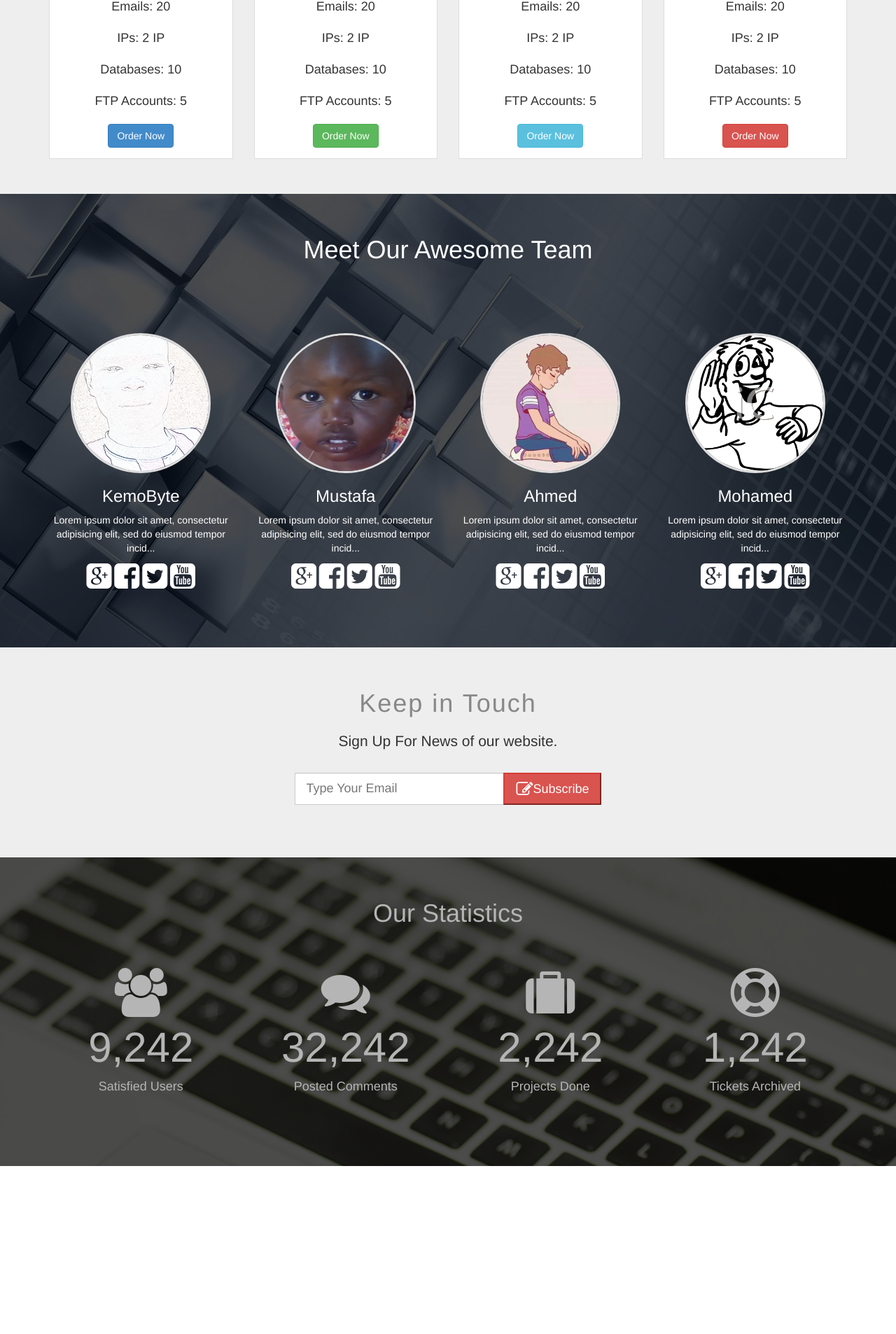
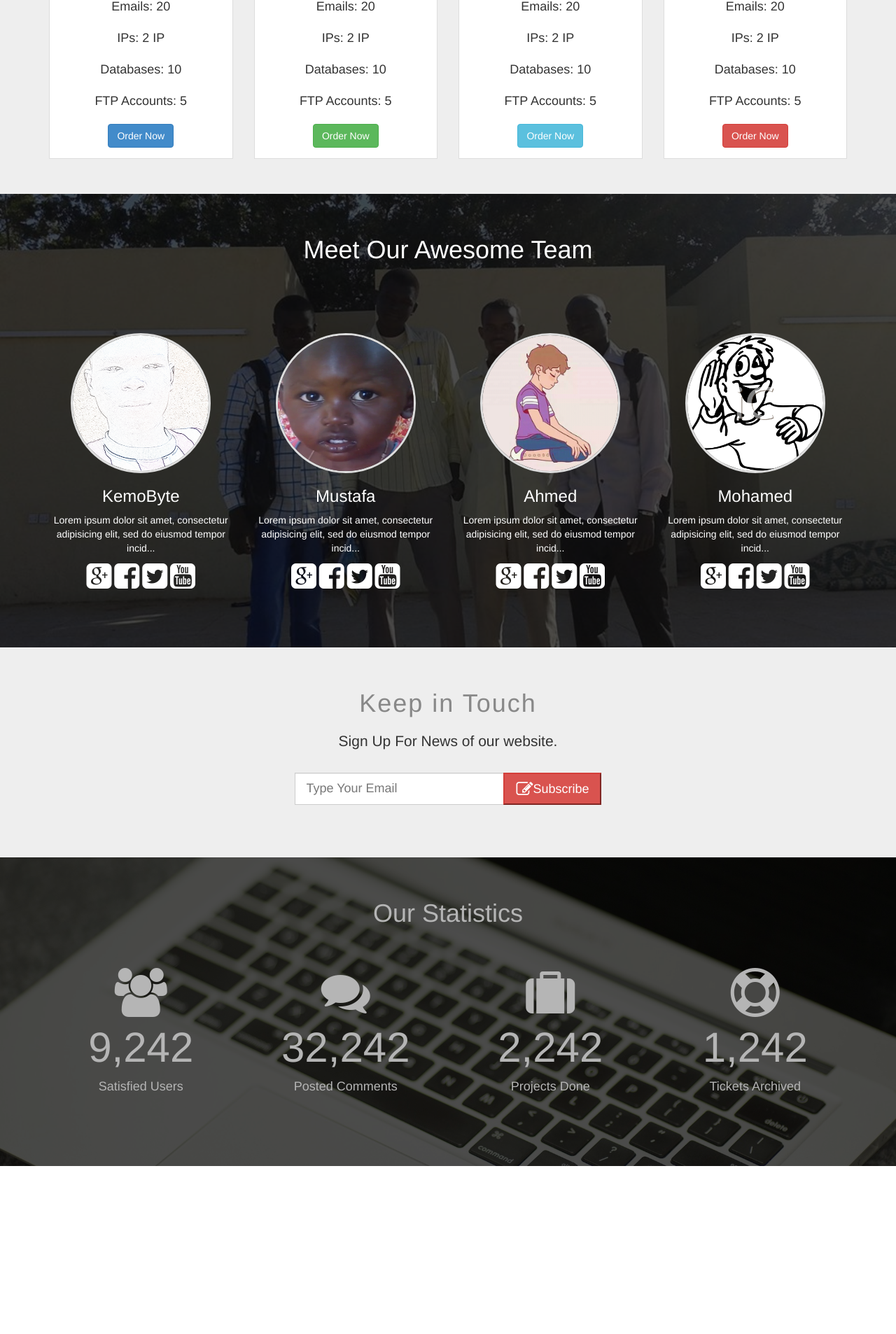
Before and after one commit to Kemo-Byte/bootstrap3, a PHP site: page / in a window 1280 px wide. Shown: the part 1879-3785 px from the top of the page at 70% size. Run offline with PHP 8.4, Linux system fonts and the light colour scheme.

Commit message:
Retouch 1 : background-size:cover;

```diff
--- a/css/style.css
+++ b/css/style.css
@@ -281,7 +281,11 @@ min-width: 200px;
 /*Start Our Team*/
 
 .our_team {
-	background: url('../images/team.jpg') no-repeat center center fixed;
+	background: url('../images/c3.jpg') no-repeat center center fixed;
+	-webkit-background-size: cover;
+	-moz-background-size: cover
+	-o-background-size: cover
+	background-size: cover
 	min-height: 600px;
 }
 .our_team .team {
@@ -341,6 +345,10 @@ min-width: 200px;
 
 .statistics {
 	background: url("../images/stats.jpg") no-repeat center center fixed;
+	-webkit-background-size: cover;
+	-moz-background-size: cover
+	-o-background-size: cover
+	background-size: cover
 	min-height: 300px;
 
 }
```
